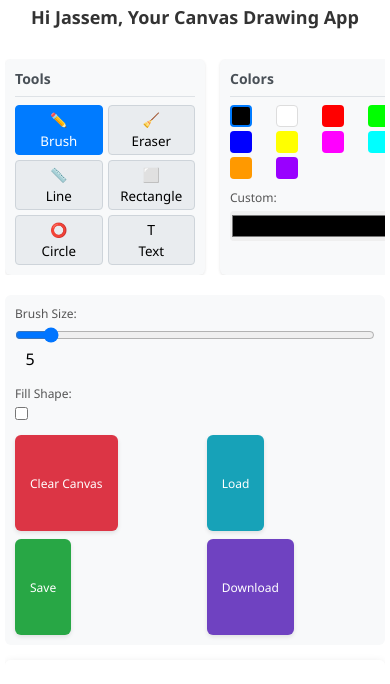
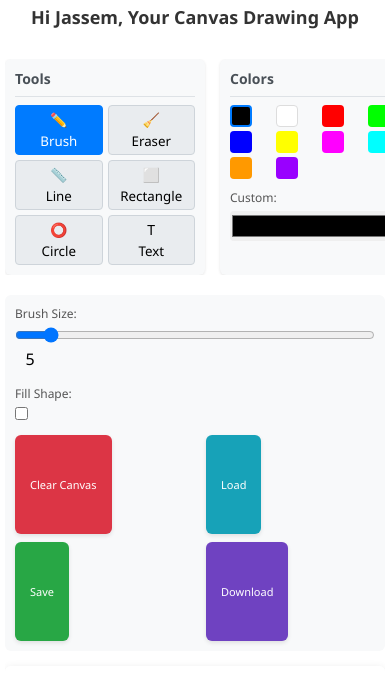
Before and after one commit to jassemtamer-del/Canvas-Drawing-App, a plain HTML site: page index.html in a window 390 px wide. Drawn offline with Linux system fonts and the light colour scheme.

Commit message:
Add files via upload

```diff
--- a/styles_responsive.css
+++ b/styles_responsive.css
@@ -596,15 +596,16 @@ canvas {
         display: flex;
         flex-wrap: wrap;
         gap: 8px;
-        justify-content: center;
+        justify-content: space-between;
     }
 
     .toolbar .tool-group:last-child button {
-        flex: 1 0 45%;
-        padding: 12px 8px;
-        font-size: 12px;
+        flex: 1 0 calc(50% - 4px);
+        padding: 10px 6px;
+        font-size: 11px;
         border-radius: 8px;
         min-height: 44px; /* 推荐的最小触摸目标尺寸 */
+        max-width: calc(50% - 4px); /* 确保每行两个按钮 */
     }
 
     #clear-canvas {
```
